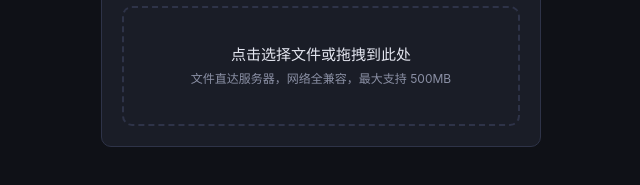
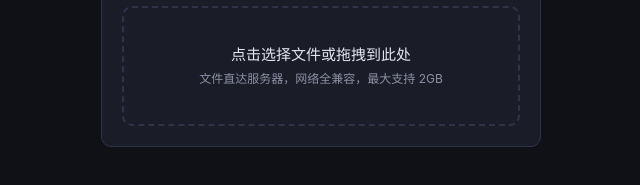
Before and after one commit to shixuyang2021-debug/filesend, a website: page public/index.html in a window 1280 px wide. Shown: the part 181-366 px from the top of the page, 319-959 px from the left. Drawn offline with Linux system fonts and the light colour scheme.

Commit message:
Update index.html

```diff
--- a/public/index.html
+++ b/public/index.html
@@ -24,7 +24,7 @@
     <div class="tab-body" id="sendMode">
       <div class="drop-zone" id="dropZone">
         <div class="drop-text">点击选择文件或拖拽到此处</div>
-        <div class="drop-hint">文件直达服务器，网络全兼容，最大支持 500MB</div>
+        <div class="drop-hint">文件直达服务器，网络全兼容，最大支持 2GB</div>
         <input type="file" id="fileInput" hidden>
       </div>
       <div class="file-info hidden" id="fileInfo">
```
